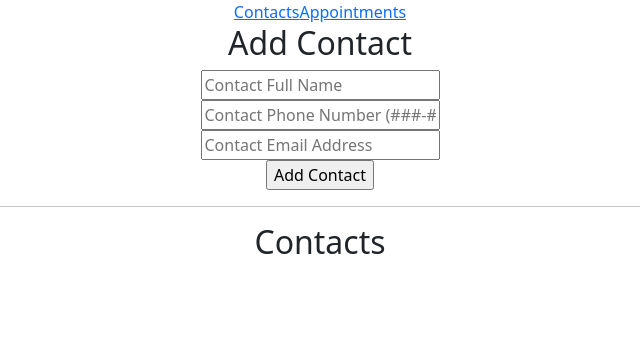
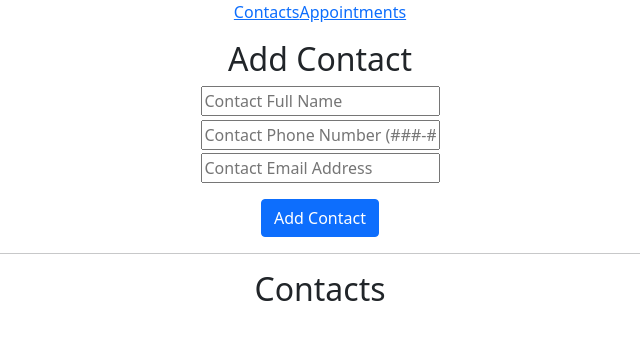
Before and after one commit to manovak24/appointment_planner, a React (Create React App) app: page /contacts in a window 1280 px wide. Shown: the top 340 px of the page, without its empty margins (320-960 px from the left). Built offline with nearby package versions, Linux system fonts and the light colour scheme.

Commit message:
Added react bootstrap and working on styles.

```diff
--- a/public/index.html
+++ b/public/index.html
@@ -4,7 +4,7 @@
     <meta charset="utf-8" />
     <meta name="viewport" content="width=device-width, initial-scale=1" />
     <meta name="theme-color" content="#000000" />
-    <link rel="stylesheet" href="" />
+
     <title>Appointments</title>
   </head>
   <body>
--- a/src/App.js
+++ b/src/App.js
@@ -2,6 +2,7 @@ import React, { useState } from "react";
 import { Switch, Route, Redirect, NavLink } from "react-router-dom";
 
 import './App.css';
+import 'bootstrap/dist/css/bootstrap.min.css';
 
 import { AppointmentsPage } from "./containers/appointmentsPage/AppointmentsPage";
 import { ContactsPage } from "./containers/contactsPage/ContactsPage";
--- a/src/components/appointmentForm/AppointmentForm.js
+++ b/src/components/appointmentForm/AppointmentForm.js
@@ -1,5 +1,7 @@
 import React from "react";
 import { ContactPicker } from '../contactPicker/ContactPicker';
+
+import Button from 'react-bootstrap/Button'
 
 export const AppointmentForm = ({
   contacts,
@@ -69,7 +71,7 @@ export const AppointmentForm = ({
 
 
 
-      <input type='submit' value='Add Appointment' />
+      <Button type='submit' style={{marginTop: '1rem'}}>Add Contact</Button>
     </form>
   );
 };
--- a/src/components/contactForm/ContactForm.js
+++ b/src/components/contactForm/ContactForm.js
@@ -1,4 +1,6 @@
 import React from "react";
+
+import Button from 'react-bootstrap/Button'
 
 export const ContactForm = ({
   name,
@@ -32,6 +34,7 @@ export const ContactForm = ({
           onChange={(e) => setPhone(e.target.value)}
           required
           placeholder='Contact Phone Number (###-###-####)'
+          style={{marginTop: '.2rem'}}
         />
       </label>
       <br />
@@ -44,11 +47,13 @@ export const ContactForm = ({
           onChange={(e) => setEmail(e.target.value)}
           required
           placeholder='Contact Email Address'
+          style={{marginTop: '.2rem'}}
         />
       </label>
       <br />
 
-      <input type='submit' value='Add Contact' />
+
+      <Button type='submit' style={{marginTop: '1rem'}}>Add Contact</Button>
     </form>
   );
 };
--- a/src/components/tile/Tile.js
+++ b/src/components/tile/Tile.js
@@ -4,9 +4,9 @@ import { Card } from "react-bootstrap";
 
 export const Tile = ({ tile }) => {
   return (
-    <div className="tile-container">
+    <div style={{ display: 'flex', justifyContent: 'center' }}>
 
-      <Card>
+      <Card style={{width: '18rem', margin: '1rem'}}>
         <Card.Body>
           <Card.Text>
             {Object.values(tile).map((value, index) => (
--- a/src/containers/contactsPage/ContactsPage.js
+++ b/src/containers/contactsPage/ContactsPage.js
@@ -46,7 +46,7 @@ export const ContactsPage = (props) => {
 
   return (
     <div>
-      <section>
+      <section style={{margin: '1rem'}}>
         <h2>Add Contact</h2>
         {duplicate ? '- Contact Already Exists' : ''}
 
--- a/src/index.js
+++ b/src/index.js
@@ -1,8 +1,6 @@
 import React from 'react';
 import ReactDOM from 'react-dom';
 import App from './App';
-import 'bootstrap/dist/css/bootstrap.min.css';
-import './App.css';
 
 import { BrowserRouter as Router } from 'react-router-dom';
 
```
